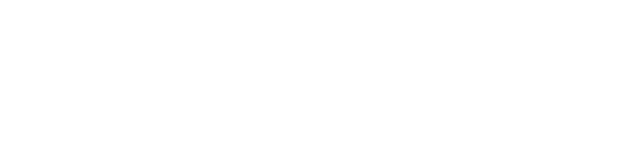
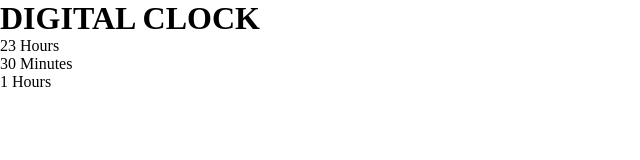
Before and after one commit to ykcsoftwarer/digital-clock, a plain HTML site: page index.html in a window 1280 px wide. Shown: the whole page, without its empty margins (0-640 px from the left). Drawn offline with Linux system fonts and the light colour scheme.

Commit message:
create index file

```diff
--- a/index.html
+++ b/index.html
@@ -9,6 +9,30 @@
 
 </head>
 <body>
+    <div class="clock">
+        <h1>DIGITAL CLOCK</h1>
+
+        <!-- saat -->
+        <div>
+            <span id="hour">23</span>
+            <span class="text">Hours</span>
+
+        </div>
+         <!-- dakika -->
+        <div>
+            <span id="minutes">30</span>
+            <span class="text">Minutes</span>
+
+        </div>
+        <!-- saniye -->
+        <div>
+            <span class="seconds">1</span>
+            <span class="text">Hours</span>
+
+        </div>
+
+
+    </div>
 
 
 
```
